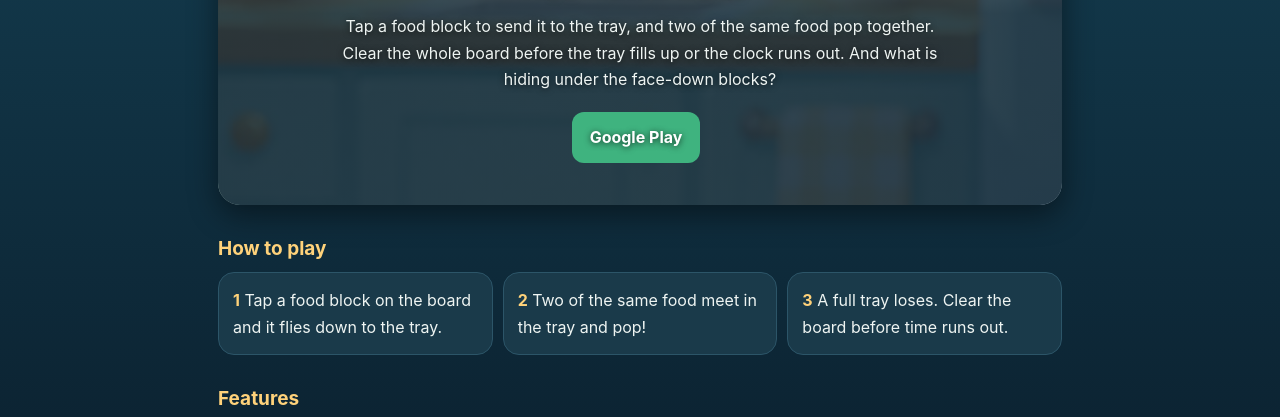
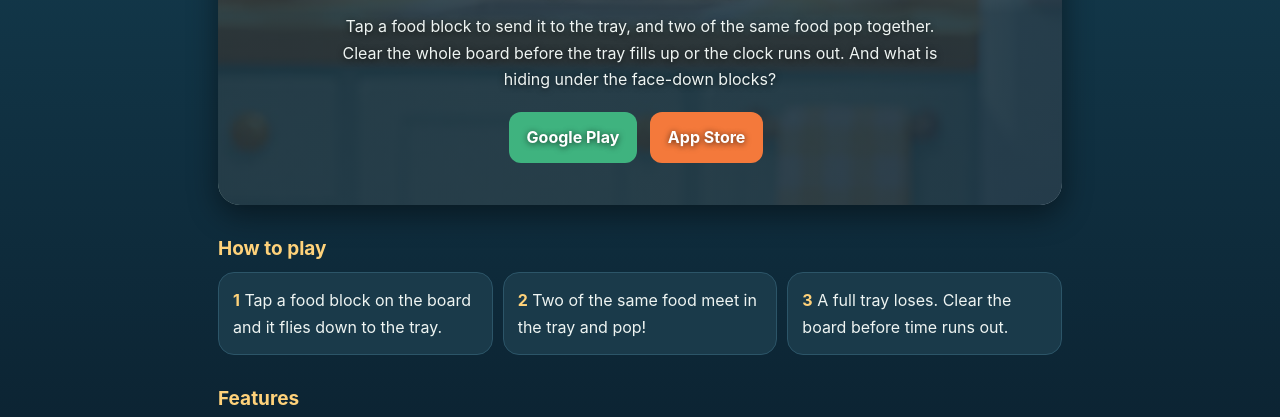
Before and after one commit to sjm3labs/FridgePop_Web, a plain HTML site: page index.html in a window 1280 px wide. Shown: the part 383-800 px from the top of the page. Drawn offline with Linux system fonts and the light colour scheme.

Commit message:
Add App store link

```diff
--- a/index.html
+++ b/index.html
@@ -51,7 +51,7 @@
 </div>
 <p>
 <a class="button" href="https://play.google.com/store/apps/details?id=com.sjm3labs.fridgepop">Google Play</a>
-<!--a class="button orange" href="https://apps.apple.com/app/id6827729733">App Store</a-->
+<a class="button orange" href="https://apps.apple.com/app/id6827729733">App Store</a>
 </p>
 </div>
 </div></section>
```
